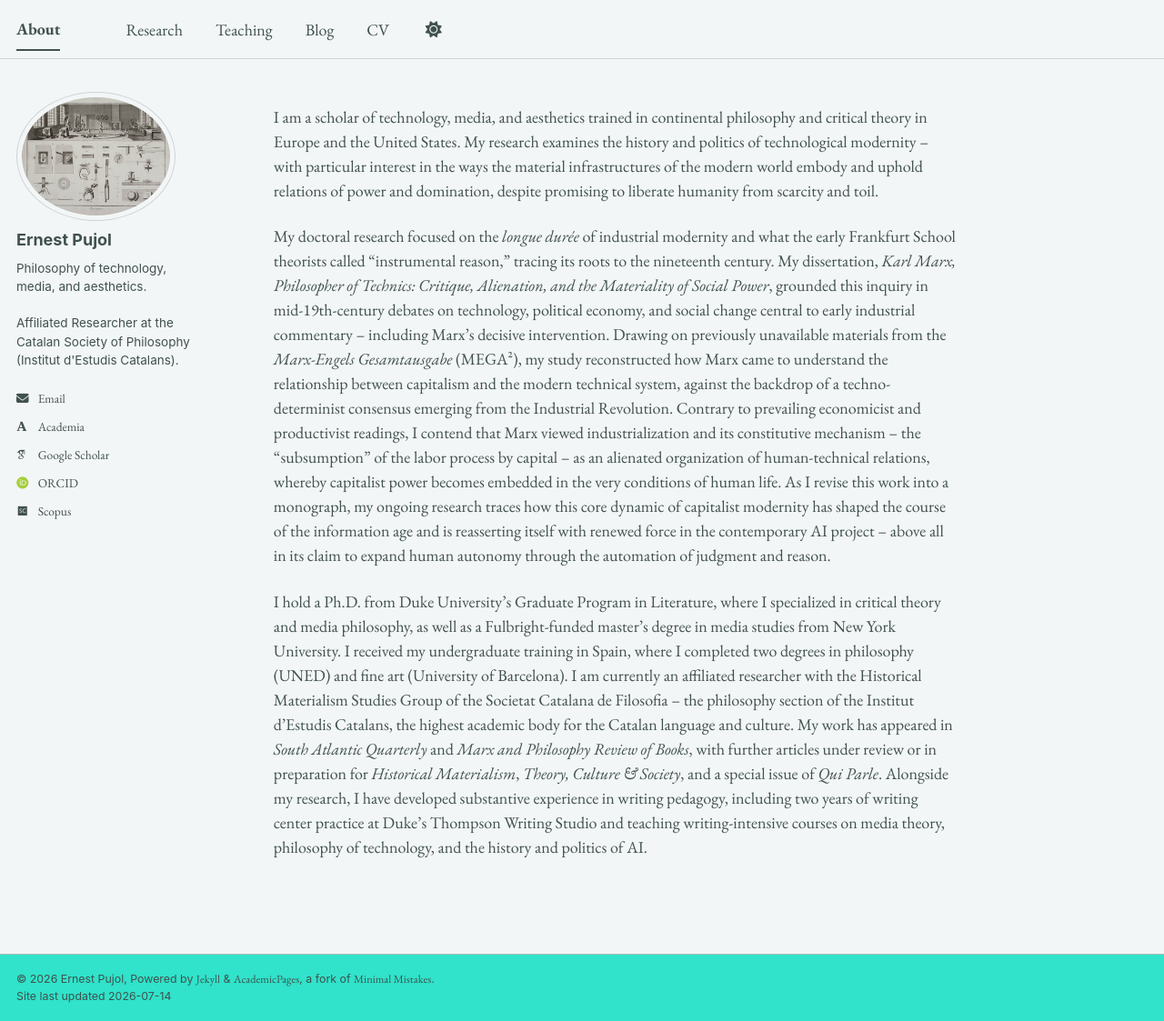
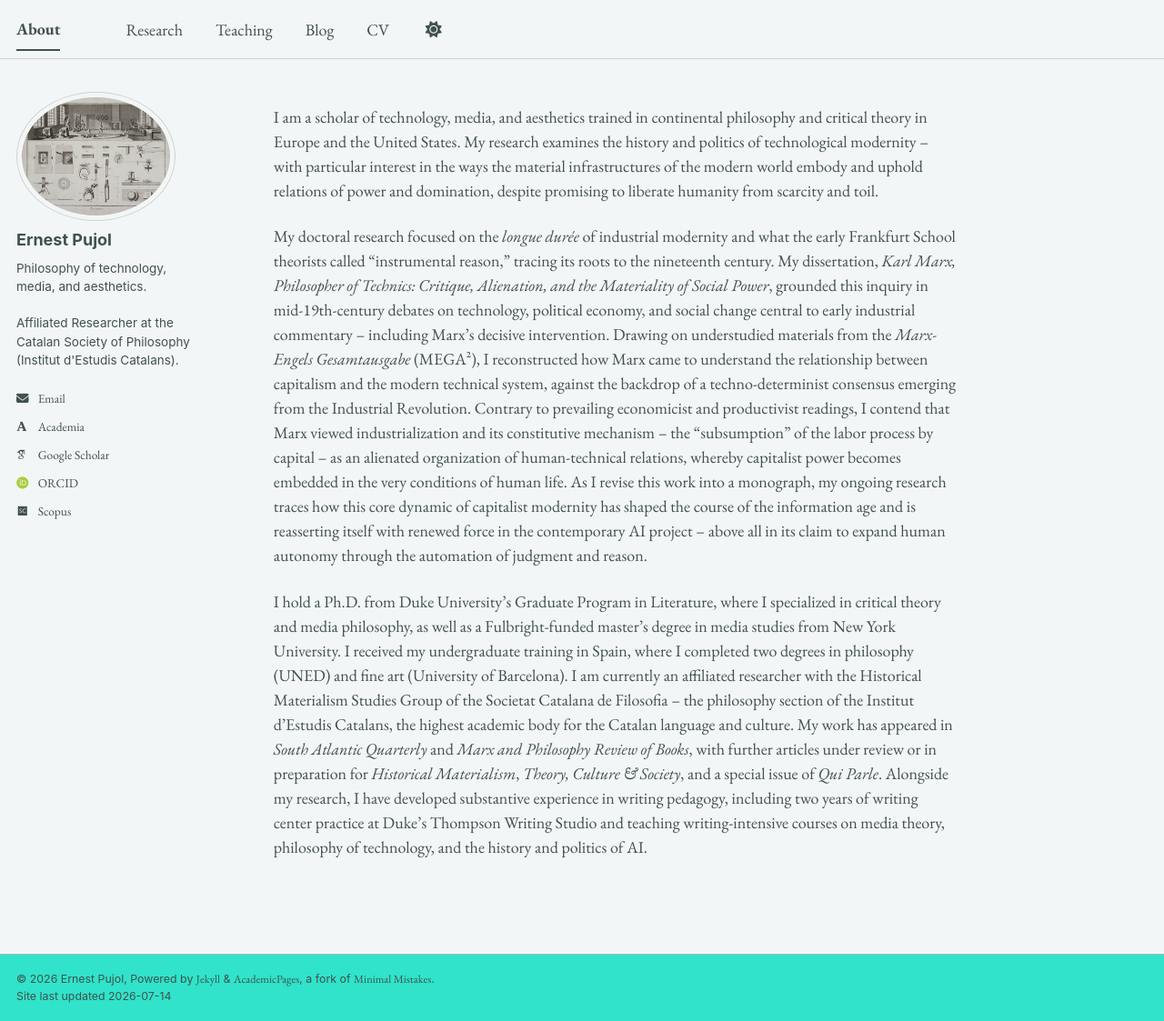
Before and after one commit to epujol90/epujol90.github.io, a Jekyll site: the page built from _pages/about.md, in a window 1280 px wide and 1123 px high. Shown: the whole window at 91% size. Built offline with Jekyll 4.4.1, drawn with Linux system fonts in a browser that asks for light colours; some web fonts are replaced; a script bundle is joined from its source files by our own code; library files that are not in the unit come from our copies.

Commit message:
Update about.md

```diff
--- a/_pages/about.md
+++ b/_pages/about.md
@@ -8,6 +8,6 @@ redirect_from:
 ---
 I am a scholar of technology, media, and aesthetics trained in continental philosophy and critical theory in Europe and the United States. My research examines the history and politics of technological modernity -- with particular interest in the ways the material infrastructures of the modern world embody and uphold relations of power and domination, despite promising to liberate humanity from scarcity and toil.
 
-My doctoral research focused on the _longue durée_ of industrial modernity and what the early Frankfurt School theorists called “instrumental reason,” tracing its roots to the nineteenth century. My dissertation, _Karl Marx, Philosopher of Technics: Critique, Alienation, and the Materiality of Social Power_, grounded this inquiry in mid-19th-century debates on technology, political economy, and social change central to early industrial commentary -- including Marx's decisive intervention. Drawing on previously unavailable materials from the _Marx-Engels Gesamtausgabe_ (MEGA²), my study reconstructed how Marx came to understand the relationship between capitalism and the modern technical system, against the backdrop of a techno-determinist consensus emerging from the Industrial Revolution. Contrary to prevailing economicist and productivist readings, I contend that Marx viewed industrialization and its constitutive mechanism -- the “subsumption” of the labor process by capital -- as an alienated organization of human-technical relations, whereby capitalist power becomes embedded in the very conditions of human life. As I revise this work into a monograph, my ongoing research traces how this core dynamic of capitalist modernity has shaped the course of the information age and is reasserting itself with renewed force in the contemporary AI project -- above all in its claim to expand human autonomy through the automation of judgment and reason.
+My doctoral research focused on the _longue durée_ of industrial modernity and what the early Frankfurt School theorists called “instrumental reason,” tracing its roots to the nineteenth century. My dissertation, _Karl Marx, Philosopher of Technics: Critique, Alienation, and the Materiality of Social Power_, grounded this inquiry in mid-19th-century debates on technology, political economy, and social change central to early industrial commentary -- including Marx's decisive intervention. Drawing on understudied materials from the _Marx-Engels Gesamtausgabe_ (MEGA²), I reconstructed how Marx came to understand the relationship between capitalism and the modern technical system, against the backdrop of a techno-determinist consensus emerging from the Industrial Revolution. Contrary to prevailing economicist and productivist readings, I contend that Marx viewed industrialization and its constitutive mechanism -- the “subsumption” of the labor process by capital -- as an alienated organization of human-technical relations, whereby capitalist power becomes embedded in the very conditions of human life. As I revise this work into a monograph, my ongoing research traces how this core dynamic of capitalist modernity has shaped the course of the information age and is reasserting itself with renewed force in the contemporary AI project -- above all in its claim to expand human autonomy through the automation of judgment and reason.
 
 I hold a Ph.D. from Duke University’s Graduate Program in Literature, where I specialized in critical theory and media philosophy, as well as a Fulbright-funded master’s degree in media studies from New York University. I received my undergraduate training in Spain, where I completed two degrees in philosophy (UNED) and fine art (University of Barcelona). I am currently an affiliated researcher with the Historical Materialism Studies Group of the Societat Catalana de Filosofia -- the philosophy section of the Institut d’Estudis Catalans, the highest academic body for the Catalan language and culture. My work has appeared in _South Atlantic Quarterly_ and _Marx and Philosophy Review of Books_, with further articles under review or in preparation for _Historical Materialism_, _Theory, Culture & Society_, and a special issue of _Qui Parle_. Alongside my research, I have developed substantive experience in writing pedagogy, including two years of writing center practice at Duke’s Thompson Writing Studio and teaching writing-intensive courses on media theory, philosophy of technology, and the history and politics of AI.
```
